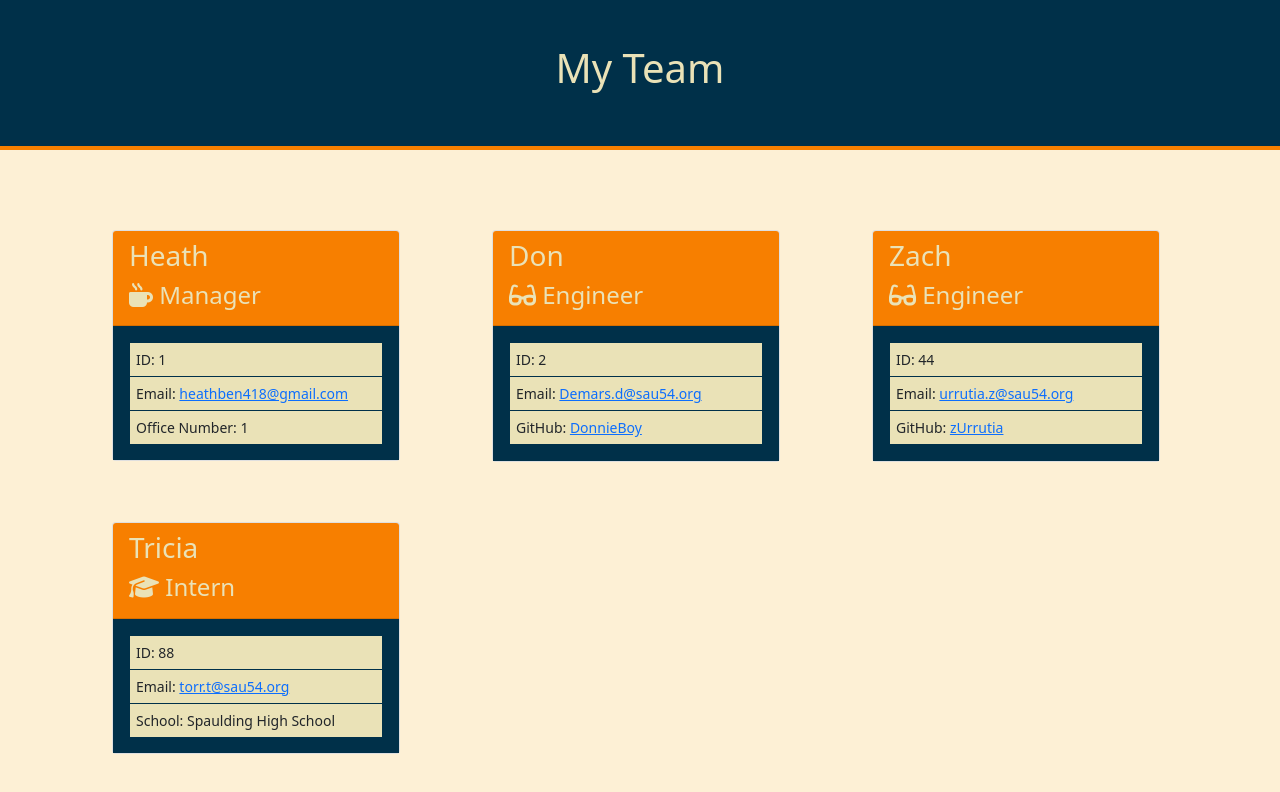
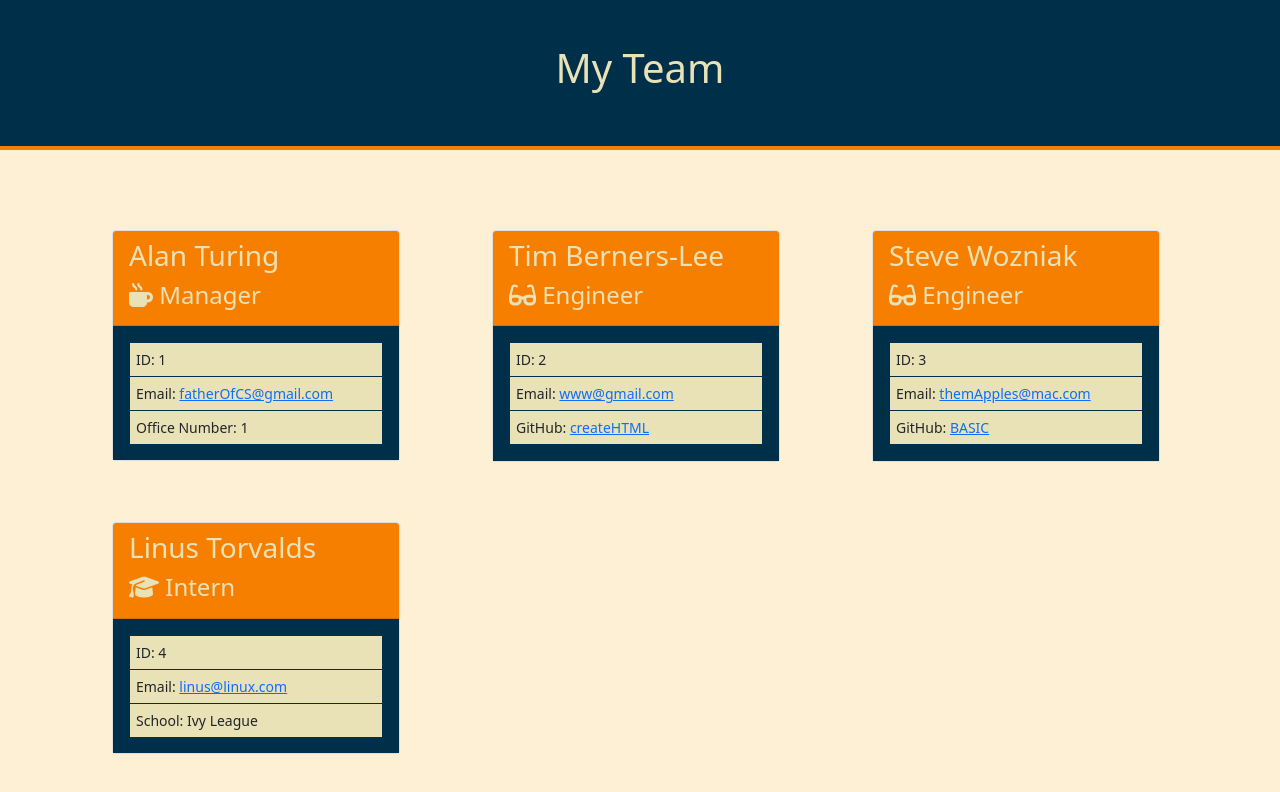
Before and after one commit to Heath-Bennett/TeamProfileGenerator, a website: page team.html in a window 1280 px wide. Drawn offline with nearby package versions, Linux system fonts and the light colour scheme.

Commit message:
started README

```diff
--- a/team.html
+++ b/team.html
@@ -28,12 +28,12 @@
                     <div class="col-4">
                         <div class="card padd" style="width: 18rem;">
                         <div class="card-header orange">
-                            <h3>Heath</h3>
+                            <h3>Alan Turing</h3>
                             <h4><i class="fas fa-mug-hot"></i> Manager</h4>
                         </div>
                         <div class="card-body yellowred">
                             <p class="card-text">ID: 1</p>
-                            <p>Email: <a href="mailto:heathben418@gmail.com">heathben418@gmail.com</a></p>
+                            <p>Email: <a href="mailto:fatherOfCS@gmail.com">fatherOfCS@gmail.com</a></p>
                             <p class="card-text">Office Number: 1</p>
                         </div>
                         </div>
@@ -43,13 +43,13 @@
                     <div class="col-4">
                         <div class="card padd" style="width: 18rem;">
                         <div class="card-header orange">
-                            <h3>Don</h3>
+                            <h3>Tim Berners-Lee</h3>
                             <h4><i class="fas fa-glasses"></i> Engineer</h4>
                         </div>
                         <div class="card-body yellowred">
                             <p class="card-text">ID: 2</p>
-                            <p>Email: <a href="mailto:Demars.d@sau54.org">Demars.d@sau54.org</a></p>
-                            <p>GitHub: <a href="https://github.com/DonnieBoy" target="_blank">DonnieBoy</a></p>
+                            <p>Email: <a href="mailto:www@gmail.com">www@gmail.com</a></p>
+                            <p>GitHub: <a href="https://github.com/createHTML" target="_blank">createHTML</a></p>
                         </div>
                         </div>
                     </div>
@@ -57,13 +57,13 @@
                     <div class="col-4">
                         <div class="card padd" style="width: 18rem;">
                         <div class="card-header orange">
-                            <h3>Zach</h3>
+                            <h3>Steve Wozniak</h3>
                             <h4><i class="fas fa-glasses"></i> Engineer</h4>
                         </div>
                         <div class="card-body yellowred">
-                            <p class="card-text">ID: 44</p>
-                            <p>Email: <a href="mailto:urrutia.z@sau54.org">urrutia.z@sau54.org</a></p>
-                            <p>GitHub: <a href="https://github.com/zUrrutia" target="_blank">zUrrutia</a></p>
+                            <p class="card-text">ID: 3</p>
+                            <p>Email: <a href="mailto:themApples@mac.com">themApples@mac.com</a></p>
+                            <p>GitHub: <a href="https://github.com/BASIC" target="_blank">BASIC</a></p>
                         </div>
                         </div>
                     </div>
@@ -72,13 +72,13 @@
                     <div class="col-4">
                         <div class="card padd" style="width: 18rem;">
                         <div class="card-header orange">
-                            <h3>Tricia</h3>
+                            <h3>Linus Torvalds</h3>
                             <h4><i class="fas fa-graduation-cap"></i> Intern</h4>
                         </div>
                         <div class="card-body yellowred">
-                            <p class="card-text">ID: 88</p>
-                            <p>Email: <a href="mailto:torr.t@sau54.org">torr.t@sau54.org</a></p>
-                            <p class="card-text">School: Spaulding High School</p>
+                            <p class="card-text">ID: 4</p>
+                            <p>Email: <a href="mailto:linus@linux.com">linus@linux.com</a></p>
+                            <p class="card-text">School: Ivy League</p>
                         </div>
                         </div>
                     </div>
```
Also changed, not shown: README.md, team.png (added).
